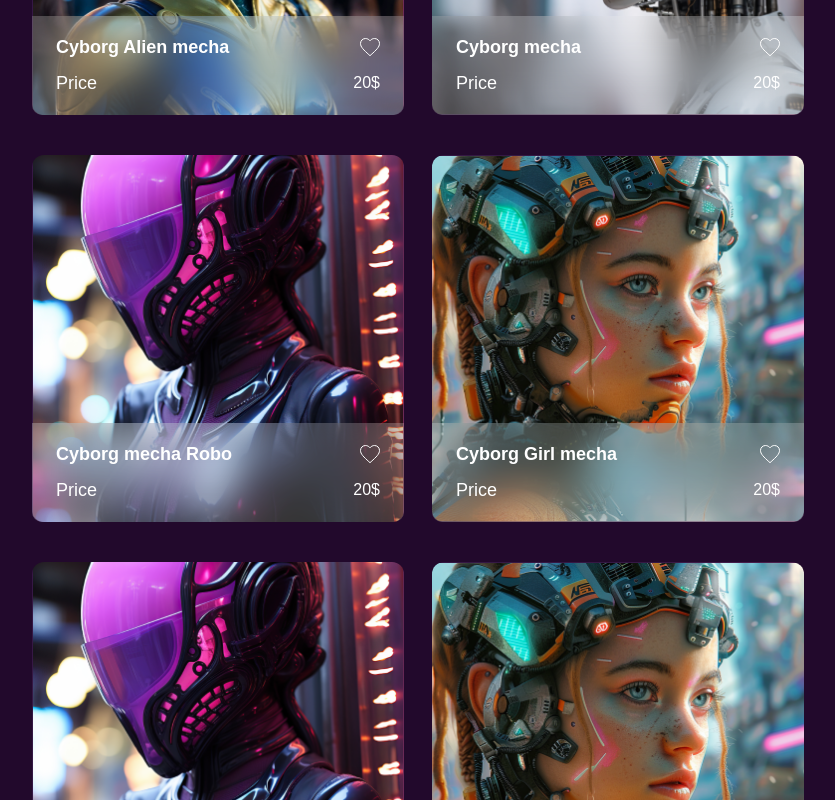
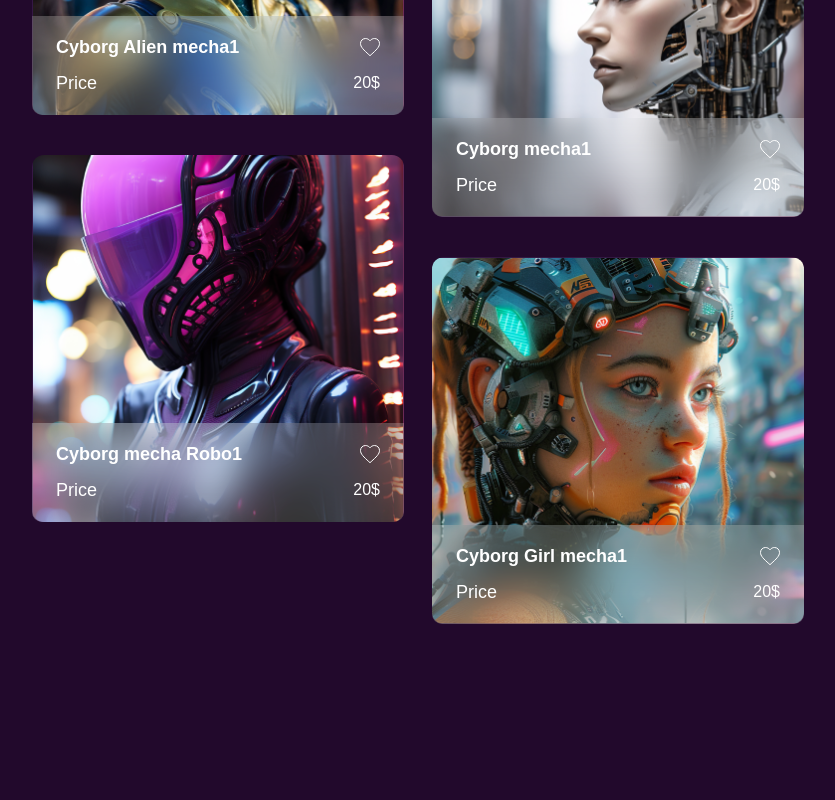
Before and after one commit to AbhishekKatnoria/NFT, a React (Create React App) app: page /community in a window 1280 px wide. Shown: the part 840-1640 px from the top of the page, without its empty margins (222-1057 px from the left). Built offline with nearby package versions, Linux system fonts and the light colour scheme; the HTML template or start-up script is replaced by a standard one.

Commit message:
Added the Market place page

```diff
--- a/src/Components/HomePage/AiCollection/index.tsx
+++ b/src/Components/HomePage/AiCollection/index.tsx
@@ -21,69 +21,88 @@ const AiCollection = ({ data }: AiCollection) => {
   const AiCollectionData = data;
   const [active, setActive] = useState(0);
   const [category, setCategory] = useState<Cards[] | undefined>(undefined);
-  const [storageData, setStorageData] = useState<Cards[] | undefined>(undefined);
+  const [storageData, setStorageData] = useState<Cards[] | undefined>(
+    undefined
+  );
+  const navigate = useNavigate();
 
   useEffect(() => {
-    const cards = JSON.parse(localStorage.getItem(`likes`) || '[]');
-    setStorageData(cards)
-  }, [])
+    const cards = JSON.parse(localStorage.getItem(`likes`) || "[]");
+    setStorageData(cards);
+
+    if (AiCollectionData?.category && AiCollectionData?.category?.length > 0) {
+      setCategory(data?.category);
+    }
+  }, []);
 
   useEffect(() => {
-    if (AiCollectionData?.categories && AiCollectionData.categories.length > 0) {
+    if (
+      AiCollectionData?.categories &&
+      AiCollectionData.categories.length > 0
+    ) {
       handleCategories({ id: AiCollectionData.categories[0].id });
     }
   }, [AiCollectionData]);
 
-
   function handleCategories({ id }: Categories) {
     setActive(id ?? 0);
     if (AiCollectionData) {
-
-      const foundCategory = AiCollectionData?.categories?.find((category) => category.id === id);
+      const foundCategory = AiCollectionData?.categories?.find(
+        (category) => category.id === id
+      );
       if (foundCategory) {
         const title = foundCategory.title;
-        if (title && (title in AiCollectionData)) {
+        if (title && title in AiCollectionData) {
           const cards = AiCollectionData[title as keyof AiCollectionProp];
           if (Array.isArray(cards) || cards === undefined) {
             setCategory(cards);
           }
-        }
-        else {
+        } else {
           setCategory([]);
         }
       }
     }
   }
-  function handleChange({ items }: AiCollection) {
-
-    const cards = JSON.parse(localStorage.getItem(`likes`) || '[]');
+  const handleChange = ({ items }: AiCollection, event: any) => {
+    event.stopPropagation();
+    const cards = JSON.parse(localStorage.getItem("likes") || "[]");
     const itemString = JSON.stringify(items);
-    const cardExists = cards.some((item: Categories) => JSON.stringify(item) === itemString);
+    const cardExists = cards.some(
+      (item: Categories) => JSON.stringify(item) === itemString
+    );
 
     if (!cardExists) {
       cards.push(items);
       localStorage.setItem("likes", JSON.stringify(cards));
       setStorageData(cards);
     }
-  }
+  };
 
   function handleRemove(i: number) {
-
-    const exists = storageData?.some(item => item.id === i);
+    const exists = storageData?.some((item) => item.id === i);
     if (exists) {
       if (storageData) {
-        const updatedData = storageData.filter(item => item.id !== i);
+        const updatedData = storageData.filter((item) => item.id !== i);
         setStorageData(updatedData);
-        localStorage.setItem('likes', JSON.stringify(updatedData));
+        localStorage.setItem("likes", JSON.stringify(updatedData));
         setTimeout(() => {
           window.location.reload();
-        }, 300)
+        }, 300);
       }
     }
   }
 
+  const handleClick = (itemId: any, event: any) => {
+    event.stopPropagation();
+    navigate(`/market-place/item-detail/${itemId}`);
+  };
+
   return (
-    <div className={`my-[120px] ${AiCollectionData?.layout ? "max-w-[1026px]" : "max-w-[1140px]"} w-full mx-auto text-center`}>
+    <div
+      className={`my-[120px] ${
+        AiCollectionData?.layout ? "max-w-[1026px]" : "max-w-[1140px]"
+      } w-full mx-auto text-center`}
+    >
       <div className="max-w-[878px] mx-auto text-center mb-10">
         {AiCollectionData?.heading ? (
           <h2 className="mb-6 tracking-ab">{AiCollectionData?.heading}</h2>
@@ -91,22 +110,39 @@ const AiCollection = ({ data }: AiCollection) => {
         {AiCollectionData?.desc ? <p>{AiCollectionData?.desc}</p> : null}
       </div>
 
-      {AiCollectionData?.categories && AiCollectionData?.categories?.length > 0 && <ul className="flex justify-between items-center">
+      {AiCollectionData?.categories &&
+        AiCollectionData?.categories?.length > 0 && (
+          <ul className="flex justify-between items-center">
             {AiCollectionData?.categories?.map((item, i) => {
               let id = item?.id;
               return (
+                <div
+                  className={`py-3 px-6 cursor-pointer ${
+                    active === i
+                      ? "background-grident active"
+                      : "gradient-border gradient-border-effect"
+                  }`}
+                  key={id}
+                  onClick={() => handleCategories({ id })}
+                >
+                  <li>{item?.title}</li>
+                </div>
+              );
+            })}
+          </ul>
+        )}
 
-            <div className={`py-3 px-6 cursor-pointer ${active === i ? "background-grident active" : "gradient-border gradient-border-effect"}`} key={i} onClick={() => handleCategories({ id })}>
-              <li >{item?.title}</li>
-            </div>
-          )
-
-        })}
-      </ul>}
-
-      {category && category?.length > 0 ? <div className={`grid ${AiCollectionData?.layout ? "max-w-[772px] grid-cols-2 gap-x-7 gap-y-10 " : " grid-cols-3 gap-y-20 gap-x-3"} mt-[120px] w-full mx-auto`}>
+      {category && category?.length > 0 ? (
+        <div
+          className={`grid ${
+            AiCollectionData?.layout
+              ? "max-w-[772px] grid-cols-2 gap-x-7 gap-y-10 "
+              : " grid-cols-3 gap-y-20 gap-x-3"
+          } mt-[120px] w-full mx-auto`}
+        >
           {category?.map((items, i) => {
-          const gridArea = i === 0
+            const gridArea =
+              i === 0
                 ? "1 / 1 / 5 / 2"
                 : i === 1
                 ? "2 / 2 / 6 / 3"
@@ -120,20 +156,35 @@ const AiCollection = ({ data }: AiCollection) => {
 
             return (
               <>
-              <div className={`h-[367px] relative flex items-end`} key={i}
+                <div
+                  className={`h-[367px] relative flex items-end cursor-pointer`}
+                  key={i}
                   style={AiCollectionData?.layout ? { gridArea } : {}}
+                  onClick={(e) => {
+                    handleClick(items?.id, e);
+                  }}
                 >
-                <img src={items?.img} alt="" key={i} className="absolute top-0  w-full h-full rounded-xl object-cover z-10" />
+                  <img
+                    src={items?.img}
+                    alt=""
+                    key={i}
+                    className="absolute top-0  w-full h-full rounded-xl object-cover z-10"
+                  />
                   <div className="flex flex-col z-20 relative w-full blur-bg">
                     <div className="my-[18px] mx-[24px] ">
                       <div className="flex justify-between items-center mb-2">
                         <h3>{items?.name}</h3>
                         <img
-                        src={storageData?.some(item => item.id === items.id) ? "/HomePage/heart.svg" : items?.like}
+                          src={
+                            storageData?.some((item) => item.id === items.id)
+                              ? "/HomePage/heart.svg"
+                              : items?.like
+                          }
                           alt="Like"
-                        onClick={() => {
-                          handleChange({ items });
-                        }} className="cursor-pointer"
+                          onClick={(e) => {
+                            handleChange({ items }, e);
+                          }}
+                          className="cursor-pointer"
                         />
                       </div>
                       <div className="flex justify-between items-center">
@@ -144,29 +195,62 @@ const AiCollection = ({ data }: AiCollection) => {
                   </div>
                 </div>
               </>
-          )
+            );
           })}
         </div>
-        :
+      ) : (
         <>
-          {AiCollectionData && AiCollectionData?.cards && AiCollectionData?.cards.length > 0 && (
-            <div className={`grid ${AiCollectionData?.layout ? "max-w-[772px] grid-cols-2 gap-x-7 gap-y-10 " : " grid-cols-3 gap-y-20 gap-x-3"} mt-[120px] w-full mx-auto`}>
+          {AiCollectionData &&
+            AiCollectionData?.cards &&
+            AiCollectionData?.cards.length > 0 && (
+              <div
+                className={`grid ${
+                  AiCollectionData?.layout
+                    ? "max-w-[772px] grid-cols-2 gap-x-7 gap-y-10 "
+                    : " grid-cols-3 gap-y-20 gap-x-3"
+                } mt-[120px] w-full mx-auto`}
+              >
                 {AiCollectionData?.cards.map((items: Cards, i) => {
+                  const gridArea =
+                    i === 0
+                      ? "1 / 1 / 5 / 2"
+                      : i === 1
+                      ? "2 / 2 / 6 / 3"
+                      : i === 2
+                      ? "5 / 1 / 9 / 2"
+                      : i === 3
+                      ? "6 / 2 / 10 / 3"
+                      : i === 4
+                      ? "9 / 1 / 14 / 2"
+                      : "10 / 2 / 14 / 3";
 
                   return (
                     <div
                       className={`h-[367px] relative flex items-end`}
                       key={i}
+                      style={AiCollectionData?.layout ? { gridArea } : {}}
                     >
-                    <img src={items?.img} alt="" className="absolute top-0 w-full h-full rounded-xl object-cover z-10" />
+                      <img
+                        src={items?.img}
+                        alt=""
+                        className="absolute top-0 w-full h-full rounded-xl object-cover z-10"
+                      />
                       <div className="flex flex-col z-20 relative w-full blur-bg">
                         <div className="my-[18px] mx-[24px]">
                           <div className="flex justify-between items-center mb-2">
                             <h3>{items?.name}</h3>
                             <img
-                            src={storageData?.some(item => item.id === items.id) ? "/HomePage/heart.svg" : items.like}
+                              src={
+                                storageData?.some(
+                                  (item) => item.id === items.id
+                                )
+                                  ? "/HomePage/heart.svg"
+                                  : items.like
+                              }
                               alt="Like"
-                            onClick={() => { handleRemove(items?.id ?? 0) }}
+                              onClick={() => {
+                                handleRemove(items?.id ?? 0);
+                              }}
                               className="cursor-pointer"
                             />
                           </div>
@@ -182,7 +266,7 @@ const AiCollection = ({ data }: AiCollection) => {
               </div>
             )}
         </>
-      }
+      )}
     </div>
   );
 };
--- a/src/Types/index.ts
+++ b/src/Types/index.ts
@@ -44,6 +44,7 @@ export interface Cards extends Image, Categories {
 
 export interface AiCollectionProp extends Content, LayoutProp {
   categories?: Categories[];
+  category?: Categories[];
   cards?: Cards[];
 }
 
--- a/src/json/index.ts
+++ b/src/json/index.ts
@@ -14,7 +14,7 @@ export const Nav = {
     },
     {
       label: "Marketplace",
-      href: "/marketplace",
+      href: "/market-place",
     },
     {
       label: "Community",
@@ -343,40 +343,122 @@ export const OurPopularAICollection = {
     { id: 4, title: "Videos" },
     { id: 5, title: "Virtual Reality" },
   ],
-  cards: [
+  Artwork: [
     {
+      id: 1,
       img: "/HomePage/alien1.png",
-      name: "Cyborg Alien mecha",
+      name: "Cyborg Alien mecha1",
       like: "/HomePage/like.svg",
       price: "20$",
     },
     {
+      id: 2,
       img: "/HomePage/alien2.png",
-      name: "Cyborg mecha",
+      name: "Cyborg mecha1",
       like: "/HomePage/like.svg",
       price: "20$",
     },
     {
+      id: 3,
       img: "/HomePage/alien3.png",
-      name: "Cyborg mecha Robo",
+      name: "Cyborg mecha Robo1",
       like: "/HomePage/like.svg",
       price: "20$",
     },
     {
+      id: 4,
       img: "/HomePage/alien4.png",
-      name: "Cyborg Girl mecha",
+      name: "Cyborg Girl mecha1",
+      like: "/HomePage/like.svg",
+      price: "20$",
+    },
+  ],
+  Music: [
+    {
+      id: 5,
+      img: "/AiCollectionImages/music1.png",
+      name: "Rocker cyborg",
       like: "/HomePage/like.svg",
       price: "20$",
     },
     {
-      img: "/HomePage/alien3.png",
-      name: "Cyborg mecha Robo",
+      id: 6,
+      img: "/AiCollectionImages/music2.png",
+      name: "Cyborg DJ",
       like: "/HomePage/like.svg",
       price: "20$",
     },
     {
-      img: "/HomePage/alien4.png",
-      name: "Cyborg Girl mecha",
+      id: 7,
+      img: "/AiCollectionImages/music3.png",
+      name: "Futuristic person listening",
+      like: "/HomePage/like.svg",
+      price: "20$",
+    },
+    {
+      id: 8,
+      img: "/AiCollectionImages/music4.png",
+      name: "Cyborg Music",
+      like: "/HomePage/like.svg",
+      price: "20$",
+    },
+  ],
+  Photography: [
+    {
+      id: 9,
+      img: "/AiCollectionImages/photography1.png",
+      name: "Anthropomorphic robot",
+      like: "/HomePage/like.svg",
+      price: "20$",
+    },
+    {
+      id: 10,
+      img: "/AiCollectionImages/photography2.png",
+      name: "futuristic robotic",
+      like: "/HomePage/like.svg",
+      price: "20$",
+    },
+    {
+      id: 11,
+      img: "/AiCollectionImages/photography3.png",
+      name: "Global Tech Map",
+      like: "/HomePage/like.svg",
+      price: "20$",
+    },
+    {
+      id: 12,
+      img: "/AiCollectionImages/photography4.png",
+      name: "Digital art style portrait",
+      like: "/HomePage/like.svg",
+      price: "20$",
+    },
+  ],
+  Sports: [
+    {
+      id: 13,
+      img: "/AiCollectionImages/sports1.png",
+      name: "Cyborg Alien mecha2",
+      like: "/HomePage/like.svg",
+      price: "20$",
+    },
+    {
+      id: 14,
+      img: "/AiCollectionImages/sports2.png",
+      name: "Cyborg mecha2",
+      like: "/HomePage/like.svg",
+      price: "20$",
+    },
+    {
+      id: 15,
+      img: "/AiCollectionImages/photography3.png",
+      name: "Cyborg mecha Robo2",
+      like: "/HomePage/like.svg",
+      price: "20$",
+    },
+    {
+      id: 16,
+      img: "/AiCollectionImages/sports4.png",
+      name: "Cyborg Girl mecha2",
       like: "/HomePage/like.svg",
       price: "20$",
     },
@@ -412,3 +494,68 @@ export const AllAiImages = {
   desc: "Our AI Image Collection features a diverse array of visually striking images generated by cutting-edge AI algorithms. This collection includes everything from abstract art to hyper-realistic visuals, showcasing the creative potential of artificial intelligence in producing unique and captivating digital artwork.",
   layout: false,
 };
+
+export const MarketplaceData = {
+  heading: "AI Marketplace",
+  desc: "Our AI marketplace specializes in offering unique AI-generated NFTs, including algorithmically created art, digital collectibles, and AI-enhanced images. These NFTs represent cutting-edge AI creativity, providing a new way for collectors and enthusiasts to own, trade, and showcase innovative digital assets.",
+  layout: true,
+
+  category: [
+    {
+      id: 1,
+      img: "/HomePage/alien1.png",
+      name: "Cyborg Alien mecha1",
+      like: "/HomePage/like.svg",
+      price: "20$",
+    },
+    {
+      id: 2,
+      img: "/HomePage/alien2.png",
+      name: "Cyborg mecha1",
+      like: "/HomePage/like.svg",
+      price: "20$",
+    },
+    {
+      id: 3,
+      img: "/HomePage/alien3.png",
+      name: "Cyborg mecha Robo1",
+      like: "/HomePage/like.svg",
+      price: "20$",
+    },
+    {
+      id: 4,
+      img: "/HomePage/alien4.png",
+      name: "Cyborg Girl mecha1",
+      like: "/HomePage/like.svg",
+      price: "20$",
+    },
+    {
+      id: 5,
+      img: "/HomePage/alien1.png",
+      name: "Cyborg Alien mecha1",
+      like: "/HomePage/like.svg",
+      price: "20$",
+    },
+    {
+      id: 6,
+      img: "/HomePage/alien2.png",
+      name: "Cyborg mecha1",
+      like: "/HomePage/like.svg",
+      price: "20$",
+    },
+    {
+      id: 7,
+      img: "/HomePage/alien3.png",
+      name: "Cyborg mecha Robo1",
+      like: "/HomePage/like.svg",
+      price: "20$",
+    },
+    {
+      id: 8,
+      img: "/HomePage/alien4.png",
+      name: "Cyborg Girl mecha1",
+      like: "/HomePage/like.svg",
+      price: "20$",
+    },
+  ],
+};
```
Also changed, not shown: src/App.tsx (+7 -0 lines). Lines whose indentation alone changed are shown as unchanged.
